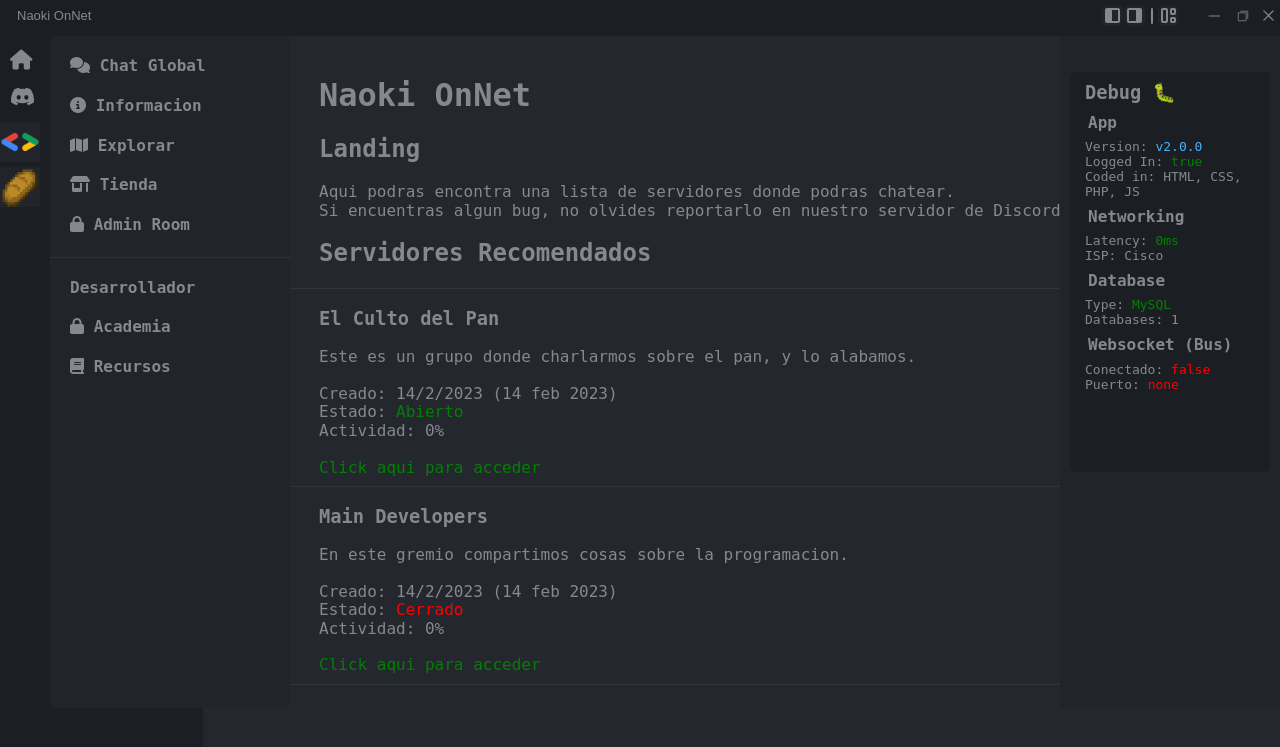
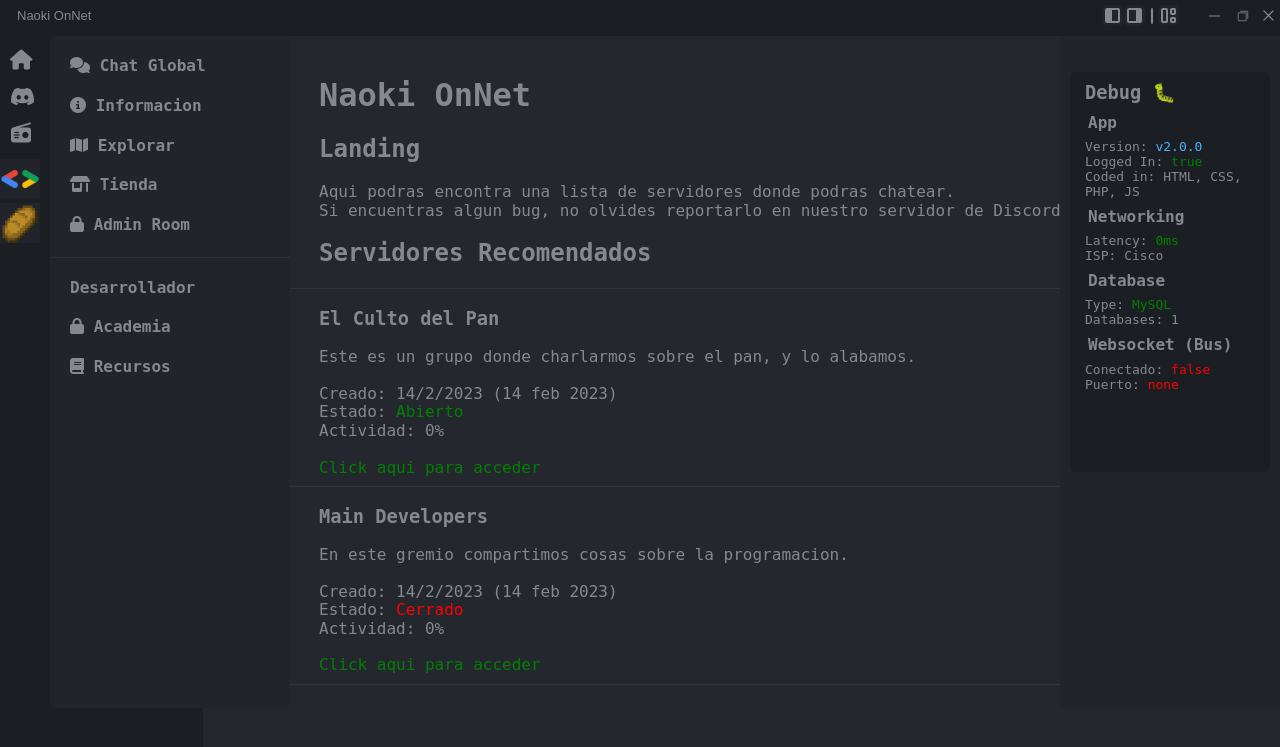
Before and after one commit to Naoki-Solutions/Discogram-Legacy, a PHP site: page /main in a window 1280 px wide; the page is wider, and only the part inside the window is pictured. Shown: the top 747 px of that part. Run offline with PHP 8.4, Linux system fonts and the light colour scheme; some libraries are stand-ins or nearby versions.

Commit message:
Changed UI (main.php)

```diff
--- a/main.php
+++ b/main.php
@@ -47,6 +47,7 @@
 <div class="test">
     <a href="./index"><h1 style="font-size:20px;padding-left:10px"><i style="color:#85898f;" class="fa-solid fa-house"></i></h1></a>
     <a href="https://discord.gg/YvFGRAw2wx"><h1 style="font-size:20px;padding-left:10px"><i style="color:#85898f;" class="fa-brands fa-discord"></i></h1></a>
+    <a href="./radio"><h1 style="font-size:20px;padding-left:11px"><i style="color:#85898f;" class="fa-solid fa-radio"></i></h1></a>
     <a href="main_developers"><img style="width:40px;background-color:#21252b" src="gdevtrans.png"></a>
     <a href="./culto_del_pan"><img style="width:40px;background-color:#21252b" src="bread.png"></a>
 </div>
```
